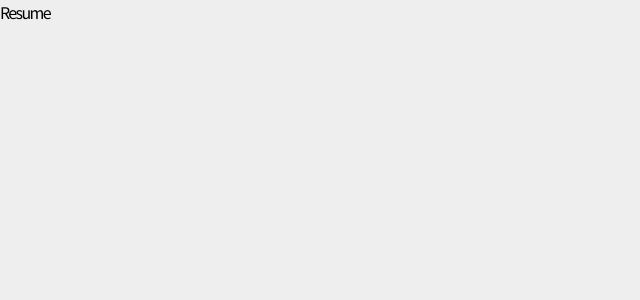
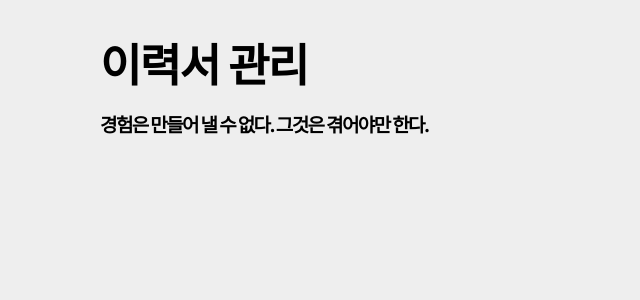
Before and after one commit to yousangjun/MiniProject05_FINDER, a React (Create React App) app in the folder client/: page /resume in a window 1280 px wide. Shown: the top 300 px of the page, without its empty margins (0-640 px from the left). Built offline with nearby package versions, Linux system fonts and the light colour scheme.

Commit message:
push-jubin

```diff
--- a/client/src/pages/resume/Resume.jsx
+++ b/client/src/pages/resume/Resume.jsx
@@ -1,8 +1,19 @@
 import React from 'react'
+import './css/Resume.css'
+
 
 const Resume = () => {
   return (
-    <div>Resume</div>
+    <>
+    <body>
+      <div className='containerfluid container'>
+        <div className='SubTitle'>
+          <strong className='title1'>이력서 관리</strong>
+          <strong className='title2'>경험은 만들어 낼 수 없다. 그것은 겪어야만 한다.</strong>
+        </div>
+      </div>
+    </body>
+    </>
   )
 }
 
--- /dev/null
+++ b/client/src/pages/resume/css/Resume.css
@@ -0,0 +1,15 @@
+.SubTitle{
+    display: flex;
+    flex-direction: column;
+    margin-left: 100px;
+    margin-bottom: 50px;
+    margin-top: 30px;
+}
+
+.title1{
+    font-size: 45px; margin-bottom: 15px;
+}
+
+.title2{
+    font-size: 19px;
+}
```
Also changed, not shown: client/src/pages/resume/ResumeList.jsx (added).
